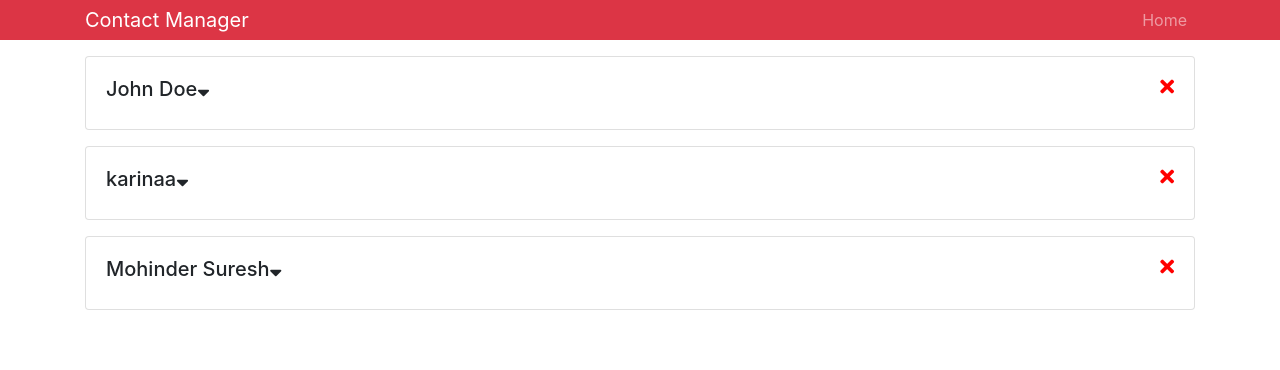
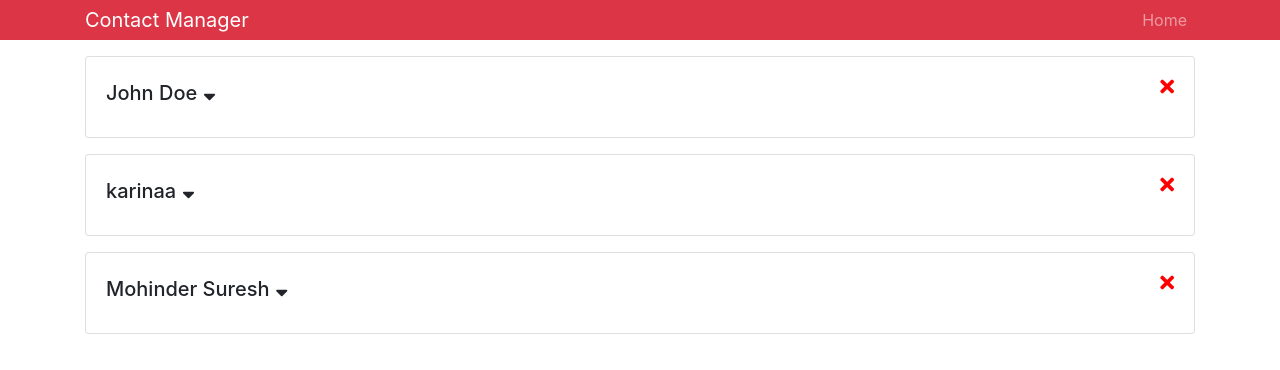
Before and after one commit to Yazanmuf/contact_manager, a React (Create React App) app: page / in a window 1280 px wide. Shown: the top 370 px of the page. Built offline with nearby package versions, Linux system fonts and the light colour scheme.

Commit message:
working with state

```diff
--- a/src/components/Contact.jsx
+++ b/src/components/Contact.jsx
@@ -1,32 +1,40 @@
-import React, { Component } from 'react'
+import React, { Component } from 'react';
 
 class Contact extends Component {
   state = {
-        showContactInfo: false,
-    }
+    showContactInfo: false
+  };
   // Toggles on / off the button
-    onShowClick = (e) => {
+  onShowClick = e => {
     console.log(e);
-        this.setState({ showContactInfo: !this.state.showContactInfo })
-    }
+    this.setState({ showContactInfo: !this.state.showContactInfo });
+  };
   render() {
     const { contact } = this.props;
-        const { showContactInfo } = this.state
+    const { showContactInfo } = this.state;
 
     return (
-            <div className='card card-body mb-3'>
-                <h5> {contact.name}<i onClick={this.onShowClick} className='fas fa-sort-down' style={{ cursor: 'pointer' }} />
-                    <i className="fas fa-times" style={{ cursor: 'pointer', float: 'right', color: 'red' }}></i> </h5>
-                {
-                    showContactInfo ?
-                        <ul className='list-group'>
-                            <li className='list-group-item'>email: {contact.email}</li>
-                            <li className='list-group-item'>number: {contact.number}</li>
-                        </ul> : null
-                }
-
-            </div >
-        )
+      <div className="card card-body mb-3">
+        <h5>
+          {contact.name}
+          <i
+            onClick={this.onShowClick}
+            className="fas fa-sort-down"
+            style={{ cursor: 'pointer', margin: '6px' }}
+          />
+          <i
+            className="fas fa-times"
+            style={{ cursor: 'pointer', float: 'right', color: 'red' }}
+          />{' '}
+        </h5>
+        {showContactInfo ? (
+          <ul className="list-group">
+            <li className="list-group-item">email: {contact.email}</li>
+            <li className="list-group-item">number: {contact.number}</li>
+          </ul>
+        ) : null}
+      </div>
+    );
   }
 }
 
--- a/src/components/Contacts.jsx
+++ b/src/components/Contacts.jsx
@@ -6,37 +6,37 @@
     contacts: [
       {
         id: '1',
-                name: "John Doe",
+        name: 'John Doe',
         email: 'bro@gmail.com',
-                number: '123-123-1233',
+        number: '123-123-1233'
       },
       {
         id: '2',
-                name: "karinaa",
+        name: 'karinaa',
         email: 'jkkk@gmail.com',
-                number: '123-333-1233',
+        number: '123-333-1233'
       },
       {
         id: '3',
-                name: "Mohinder Suresh",
+        name: 'Mohinder Suresh',
         email: 'Mosur@gmail.com',
-                number: '13123-42343-1233',
-            },
+        number: '13123-42343-1233'
+      }
     ]
-
-    }
+  };
   render() {
     const { contacts } = this.state;
     return (
       <React.Fragment>
         {contacts.map(contact => (
           <Contact
+            // Passing in the entire contact as a prop
             key={contact.id}
             contact={contact}
           />
         ))}
       </React.Fragment>
-        )
+    );
   }
 }
 
```
Lines whose indentation alone changed are shown as unchanged.
